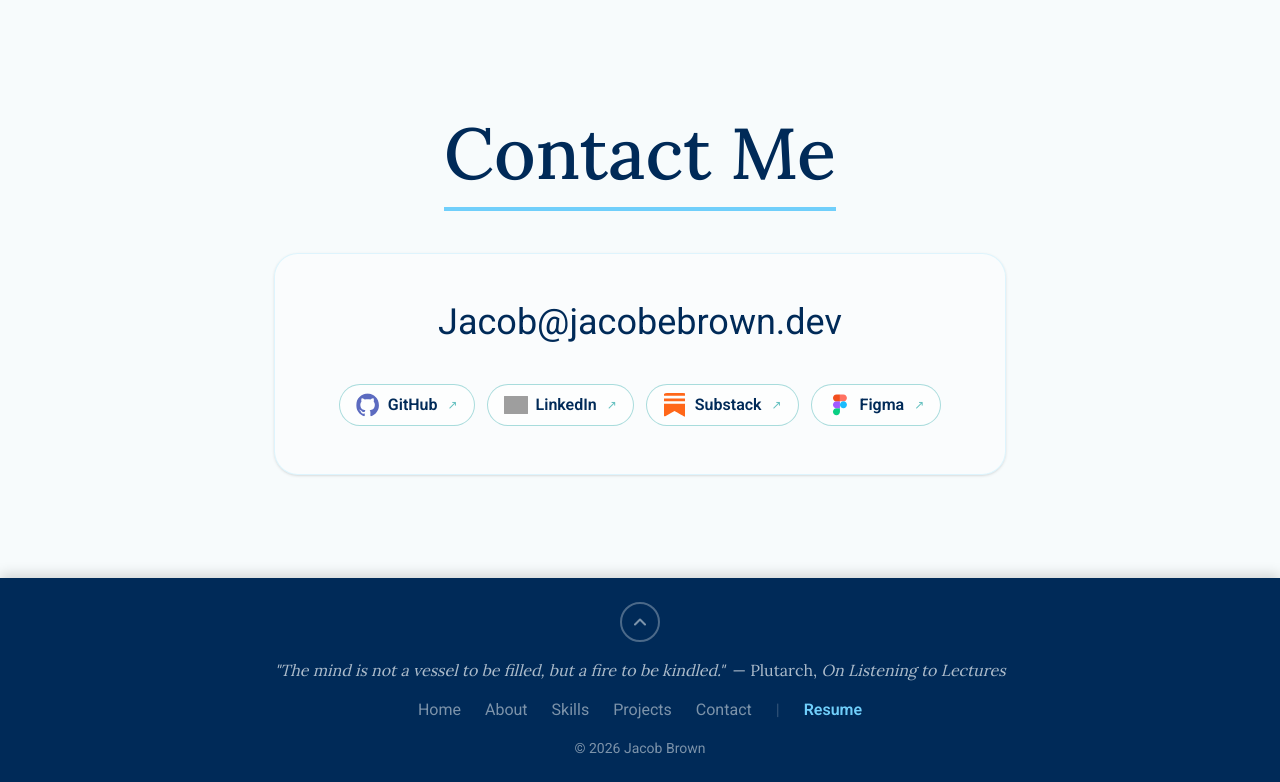
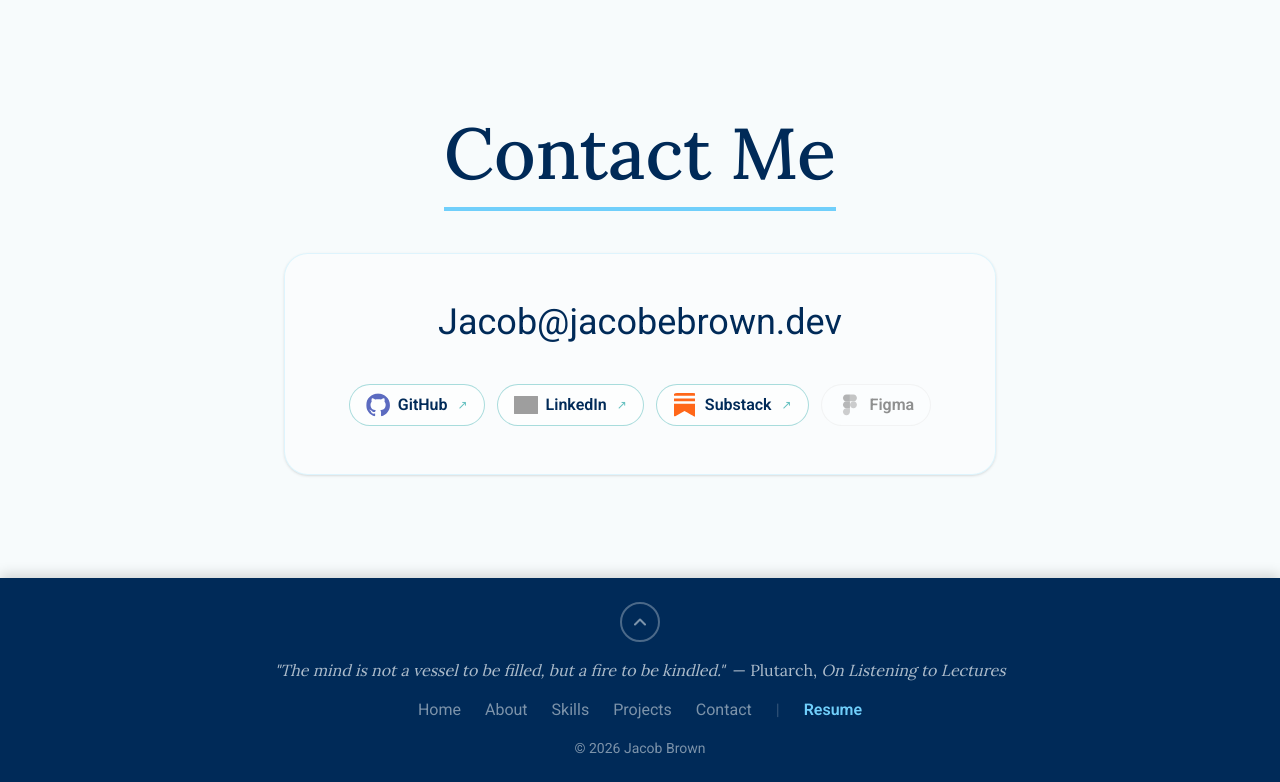
Before and after one commit to JacobE-Brown/JacobPortfolioV3, a React (Vite) app: page / in a window 1280 px wide. Shown: the part 5606-6388 px from the top of the page. Built offline with nearby package versions, Linux system fonts and the light colour scheme; grey boxes are pictures that could not be loaded.

Commit message:
Fixed Social cards links

```diff
--- a/src/components/ContactMe.tsx
+++ b/src/components/ContactMe.tsx
@@ -17,10 +17,10 @@ function smoothScroll(e: React.MouseEvent<HTMLAnchorElement>) {
 }
 
 const socials = [
-  { name: "GitHub",   href: "https://github.com/JacobEBrown",      icon: githubIcon },
-  { name: "LinkedIn", href: "https://linkedin.com/in/JacobEBrown",  icon: linkedinIcon },
-  { name: "Substack", href: "https://substack.com/@JacobEBrown",    icon: substackIcon },
-  { name: "Figma",    href: "#",                                     icon: figmaIcon },
+  { name: "GitHub",   href: "https://github.com/JacobE-Brown",      icon: githubIcon },
+  { name: "LinkedIn", href: "https://www.linkedin.com/in/jacobbrowndev/",  icon: linkedinIcon },
+  { name: "Substack", href: "https://substack.com/@jacobbrowndev",   icon: substackIcon },
+  { name: "Figma",    href: "#",                                     icon: figmaIcon, disabled: true },
 ];
 
 export default function ContactMe() {
@@ -123,22 +123,39 @@ export default function ContactMe() {
             {socials.map((s) => (
               <a
                 key={s.name}
-                href={s.href}
+                href={s.disabled ? undefined : s.href}
                 onClick={(e) => {
+                  if (s.disabled) {
+                    e.preventDefault()
+                    return
+                  }
                   if (s.href.startsWith('http')) {
                     e.preventDefault()
                     openExternalLink(s.href)
                   }
                 }}
-                target="_blank"
-                rel="noopener noreferrer"
-                className="flex items-center gap-2 bg-white/60 border border-blue-medium-2/50 rounded-full px-4 py-2
-                           cursor-pointer hover:bg-white/90 hover:border-blue-medium-2 hover:shadow-md hover:scale-105
-                           active:scale-95 transition-all duration-300 ease-out"
+                target={s.disabled ? undefined : "_blank"}
+                rel={s.disabled ? undefined : "noopener noreferrer"}
+                className={`group relative flex items-center gap-2 rounded-full px-4 py-2
+                           transition-all duration-300 ease-out
+                           ${s.disabled
+                             ? 'bg-white/30 border border-gray-300/50 cursor-default opacity-50 grayscale'
+                             : 'bg-white/60 border border-blue-medium-2/50 cursor-pointer hover:bg-white/90 hover:border-blue-medium-2 hover:shadow-md hover:scale-105 active:scale-95'
+                           }`}
               >
                 <img src={s.icon} alt="" className="w-5 h-5 sm:w-6 sm:h-6 object-contain rounded shrink-0" />
                 <span className="font-sans font-semibold text-text-2 text-sm sm:text-base leading-none">{s.name}</span>
-                <span className="font-sans text-blue-medium-2 text-xs leading-none opacity-90 ml-0.5">↗</span>
+                {!s.disabled && (
+                  <span className="font-sans text-blue-medium-2 text-xs leading-none opacity-90 ml-0.5">↗</span>
+                )}
+                {s.disabled && (
+                  <span className="absolute -top-10 left-1/2 -translate-x-1/2
+                                   bg-text-1 text-blue-neutral text-xs font-sans font-medium rounded-lg px-3 py-1.5
+                                   opacity-0 group-hover:opacity-100 transition-opacity duration-200
+                                   pointer-events-none whitespace-nowrap shadow-lg">
+                    Coming Soon
+                  </span>
+                )}
               </a>
             ))}
           </div>
```
